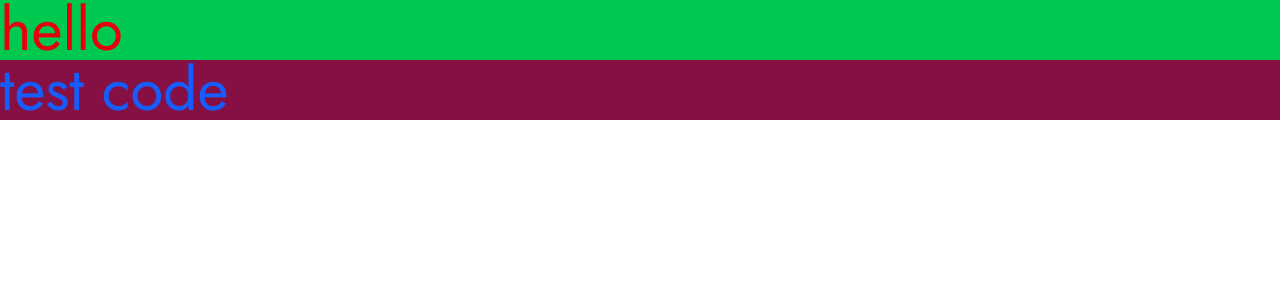
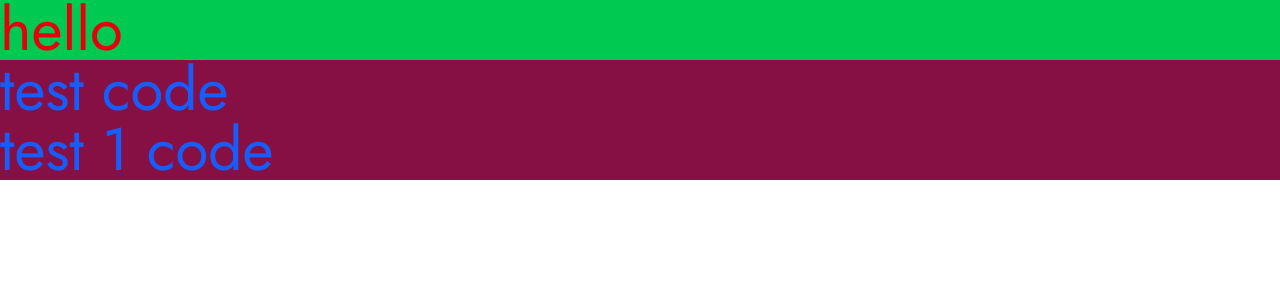
Before and after one commit to proshanto7/uno, a Next.js app: page / in a window 1280 px wide. Shown: the top 300 px of the page. Built offline with nearby package versions, Linux system fonts and the light colour scheme.

Commit message:
github code test

```diff
--- a/src/app/page.js
+++ b/src/app/page.js
@@ -6,6 +6,7 @@ function page() {
 
 <h1 className="text-red-600 text-6xl bg-green-500">hello</h1>
 <h1 className="text-blue-600 text-6xl bg-pink-900">test code</h1>
+<h1 className="text-blue-600 text-6xl bg-pink-900">test 1 code</h1>
 
 
   </div>;
```
